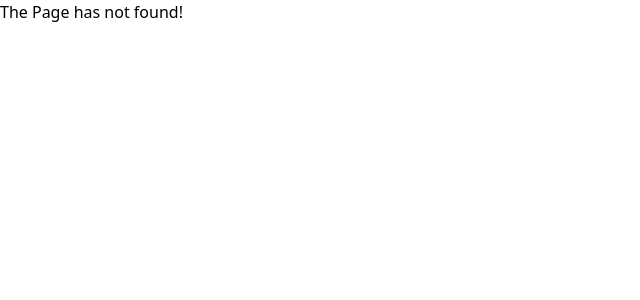
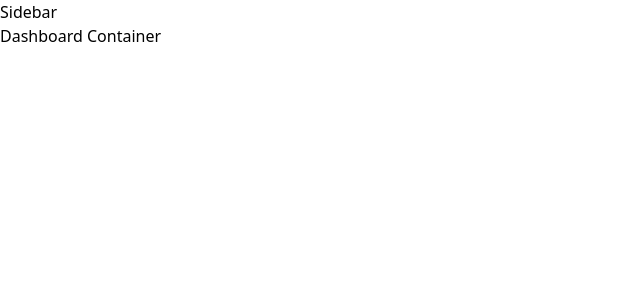
Before and after one commit to AvielO/avlprog, a React (Vite) app: page /dashboard in a window 1280 px wide. Before the commit this address had no page. Shown: the top 300 px of the page, without its empty margins (0-640 px from the left). Built offline with nearby package versions, Linux system fonts and the light colour scheme.

Commit message:
Sidebar component created and added to App Layout

```diff
--- a/src/App.tsx
+++ b/src/App.tsx
@@ -1,9 +1,10 @@
 import { Outlet } from "react-router";
+import Sidebar from "./Components/Sidebar/Sidebar";
 
 const App = () => {
   return (
     <>
-      {/* Navbar */}
+      <Sidebar />
       <Outlet />
       {/* Footer */}
     </>
--- /dev/null
+++ b/src/Components/Sidebar/Sidebar.tsx
@@ -0,0 +1,5 @@
+const Sidebar = () => {
+  return <div>Sidebar</div>;
+};
+
+export default Sidebar;
--- /dev/null
+++ b/src/Pages/DashboardPage/DashboardPage.tsx
@@ -0,0 +1,5 @@
+const DashboardPage = () => {
+  return <div>Dashboard Container</div>;
+};
+
+export default DashboardPage;
```
Also changed, not shown: src/Routes/Routes.tsx (+6 -2 lines).
